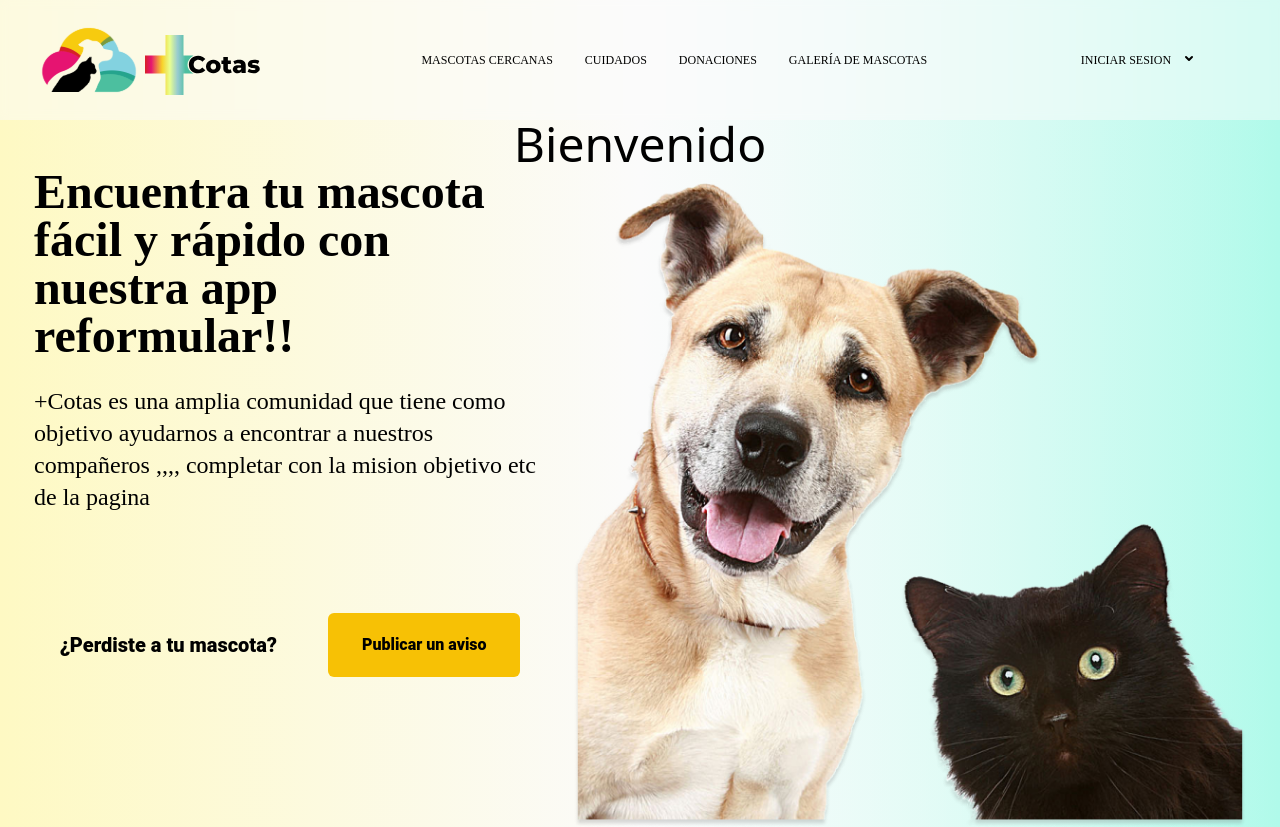
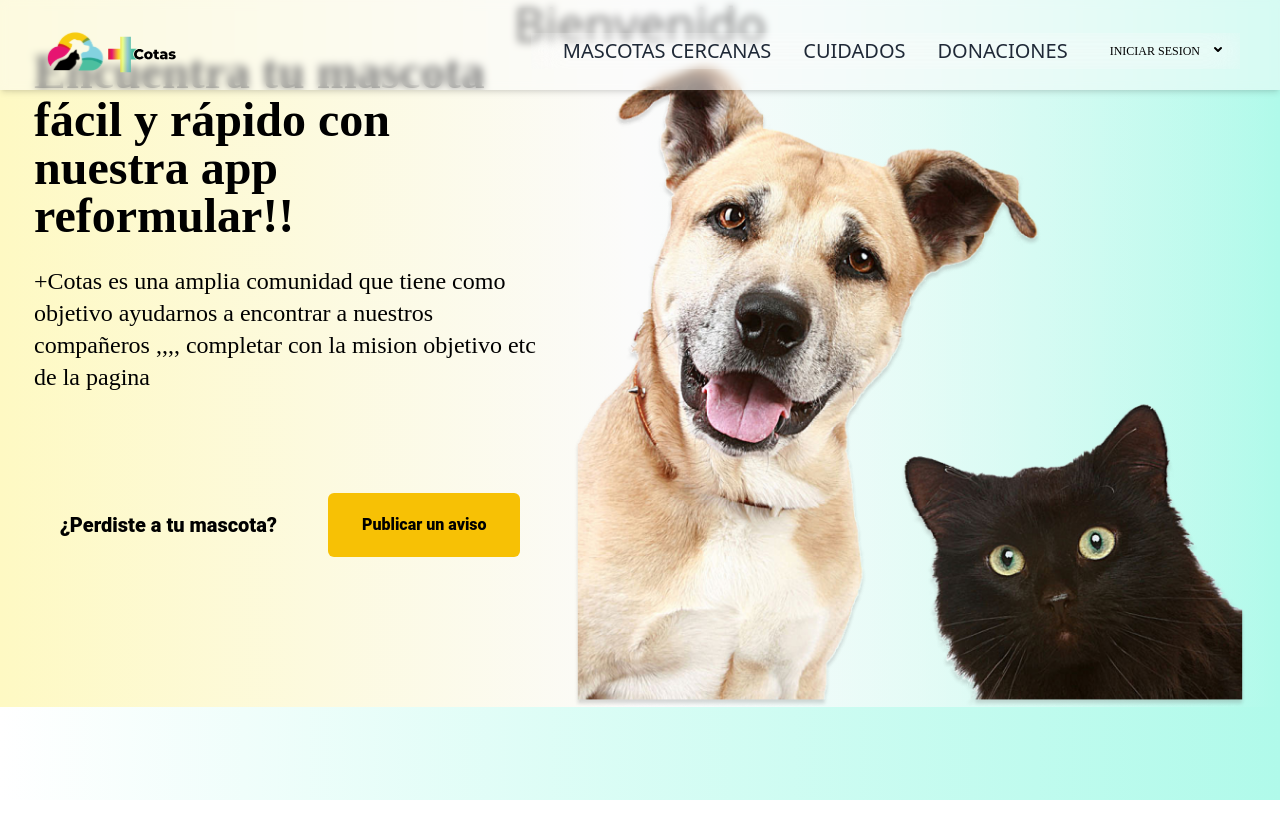
Before and after one commit to Veron-Juan/Devlights-final-project, a React (Vite) app in the folder frontend/: page / in a window 1280 px wide. After the commit the page ends 800 px from the top, so only its background shows below. Built offline with nearby package versions, Linux system fonts and the light colour scheme.

Commit message:
feat:Navbar 2.0 finalizado;modelo final

```diff
--- a/frontend/src/components/Navbar/Navbar.jsx
+++ b/frontend/src/components/Navbar/Navbar.jsx
@@ -1,48 +1,58 @@
 import React, { useState } from "react";
+import { Icon } from "@iconify/react";
+import Dropdown from "./Dropdown";
 import Logo from "../../assets/logo.svg";
-// import { Link } from "react-router-dom";
-import Dropdown from "./Dropdown";
 
-// Component Navbar momentáneamente estático, con propiedad blur-effect
+const Nav = () => {
+  let [open, setOpen] = useState(false);
 
-const Navbar = () => {
+  let Links = [
+    { name: "MASCOTAS CERCANAS", link: "/" },
+    { name: "CUIDADOS", link: "/" },
+    { name: "DONACIONES", link: "/" },
+  ];
+
   return (
-    <nav className="w-screen sticky top-0 z-10 bg-white bg-cover backdrop-filter transparent backdrop-blur-sm bg-opacity-50">
-      <div className="flex items-center text-black justify-around font-normal ">
-        <div className="md:cursor-pointer -ml-10">
-          <img src={Logo} alt="navbar-logo" className="md:cursor-pointer" />
-          {/* Falta añadir href al nametag del LOGO para regresar a home */}
+    <nav className="w-full fixed z-10 bg-opacity-50 top-0 backdrop-filter transparent bg-cover backdrop-blur-sm bg-white">
+      <div className="shadow-md w-full top-0 left-0 h-[90px]">
+        <div className="md:flex items-center justify-between py-4 md:px-10 px-7 transparent">
+          <div
+            className="font-bold text-2xl cursor-pointer flex items-center
+      text-gray-800"
+          >
+            <img src={Logo} alt="Mascotas logo" className="w-[150px]" />
+          </div>
+
+          <div
+            onClick={() => setOpen(!open)}
+            className="text-3xl absolute right-8 top-6 cursor-pointer md:hidden"
+          >
+            <Icon icon={open ? "mdi:window-close" : "mdi:menu"}></Icon>
+          </div>
+
+          <ul
+            className={`md:flex md:items-center md:pb-0 pb-12 absolute md:static md:z-auto z-[-1] left-0 w-full md:w-auto md:pl-0 pl-9 transition-all duration-500 ease-in bg-opacity-100 backdrop-filter transparent bg-cover backdrop-blur-lg ${
+              open ? "top-20 " : "top-[-490px]"
+            }`}
+          >
+            {Links.map((link) => (
+              <li key={link.name} className="md:ml-8 text-xl md:my-0 my-7">
+                <a
+                  href={link.link}
+                  className="text-gray-800 hover:bg-yellow-200 duration-500 "
+                >
+                  {link.name}
+                </a>
+              </li>
+            ))}
+            <div className="pl-[6px] ml-[20px]">
+              <Dropdown />
+            </div>
+          </ul>
         </div>
-
-        <ul className="md:flex hidden uppercase items-center font-[Monserrat] text-xs gap-8 ">
-          <li>
-            {/* <Link to="" className=""> */}
-            Mascotas cercanas
-            {/* </Link>  */}
-          </li>
-          <li>
-            {/* <Link to="#" className=""> */}
-            Cuidados
-            {/* </Link> */}
-          </li>
-          <li>
-            {/* <Link to="#" className=""> */}
-            Donaciones
-            {/* </Link> */}
-          </li>
-          <li>
-            {/* <Link to="#" className=""> */}
-            Galería de Mascotas
-            {/* </Link> */}
-          </li>
-        </ul>
-
-        {/* Falta incorporar navegación entre páginas una vez estén creadas */}
-
-        <Dropdown />
       </div>
     </nav>
   );
 };
 
-export default Navbar;
+export default Nav;
```
